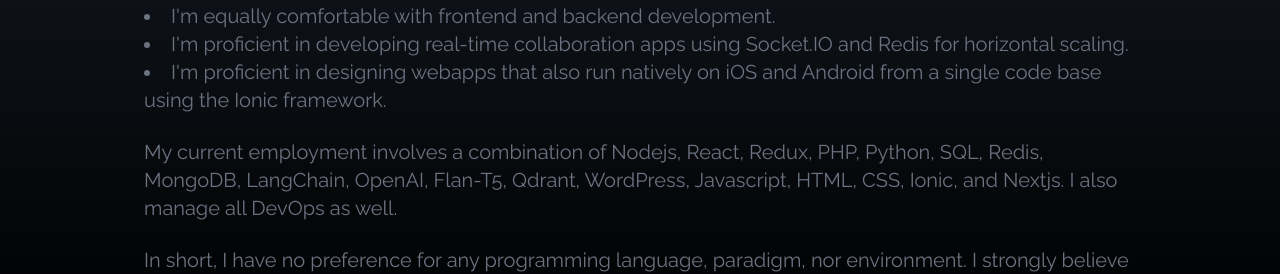
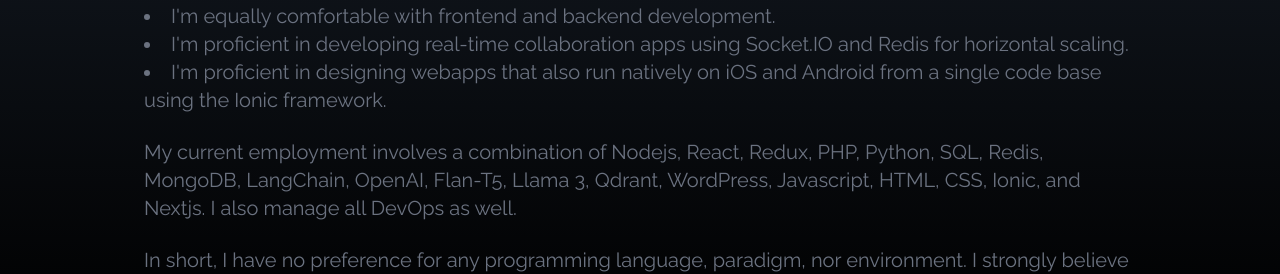
Before and after one commit to michaelcalvinwood/portfolio-site, a React (Create React App) app: page / in a window 1280 px wide. Shown: the part 1340-1614 px from the top of the page. Built offline with nearby package versions, Linux system fonts and the light colour scheme.

Commit message:
updated skills

```diff
--- a/src/components/About.jsx
+++ b/src/components/About.jsx
@@ -24,7 +24,7 @@
             </ul>
             <br />
 
-            <p className='text-xl'>My current employment involves a combination of Nodejs, React, Redux, PHP, Python, SQL, Redis, MongoDB, LangChain, OpenAI, Flan-T5, Qdrant, WordPress, Javascript, HTML, CSS, Ionic, and Nextjs. I also manage all DevOps as well.
+            <p className='text-xl'>My current employment involves a combination of Nodejs, React, Redux, PHP, Python, SQL, Redis, MongoDB, LangChain, OpenAI, Flan-T5, Llama 3, Qdrant, WordPress, Javascript, HTML, CSS, Ionic, and Nextjs. I also manage all DevOps as well.
             </p>
             <br />
             <p className='text-xl'>
```
